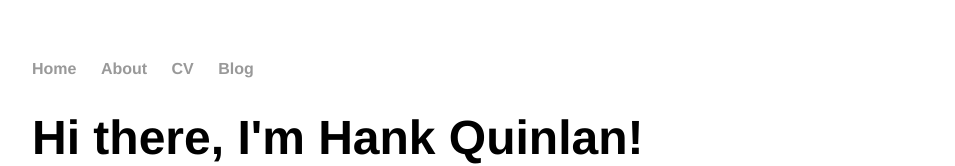
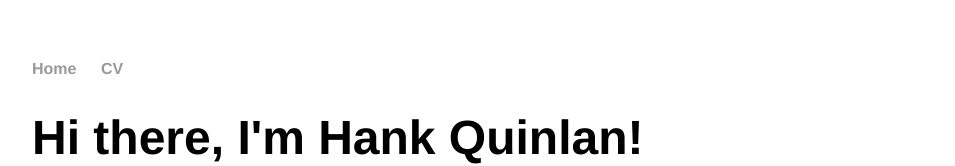
Before and after one commit to pwcho/pwcho.github.io, a plain HTML site: page index.html in a window 1280 px wide. Shown: the top 166 px of the page, without its empty margins (160-1115 px from the left). Drawn offline with Linux system fonts and the light colour scheme.

Commit message:
Update index.html

```diff
--- a/index.html
+++ b/index.html
@@ -9,9 +9,9 @@
 		<nav>
     		<ul>
         		<li><a href="/">Home</a></li>
-	        	<li><a href="/about">About</a></li>
+	        	<!-- <li><a href="/about">About</a></li> -->
         		<li><a href="/cv">CV</a></li>
-        		<li><a href="/blog">Blog</a></li>
+        		<!-- <li><a href="/blog">Blog</a></li> -->
     		</ul>
 		</nav>
 		<div class="container">
```
